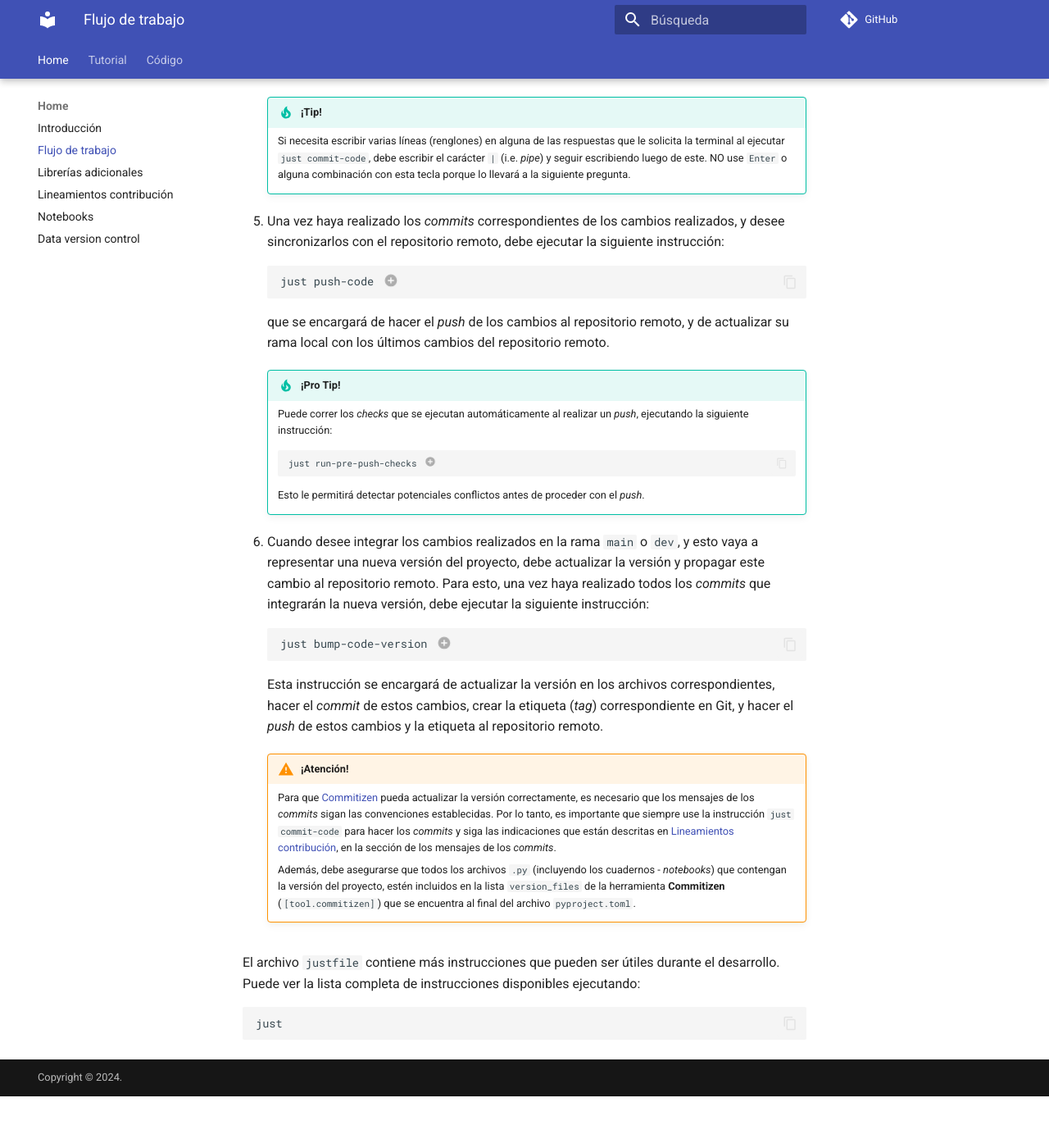
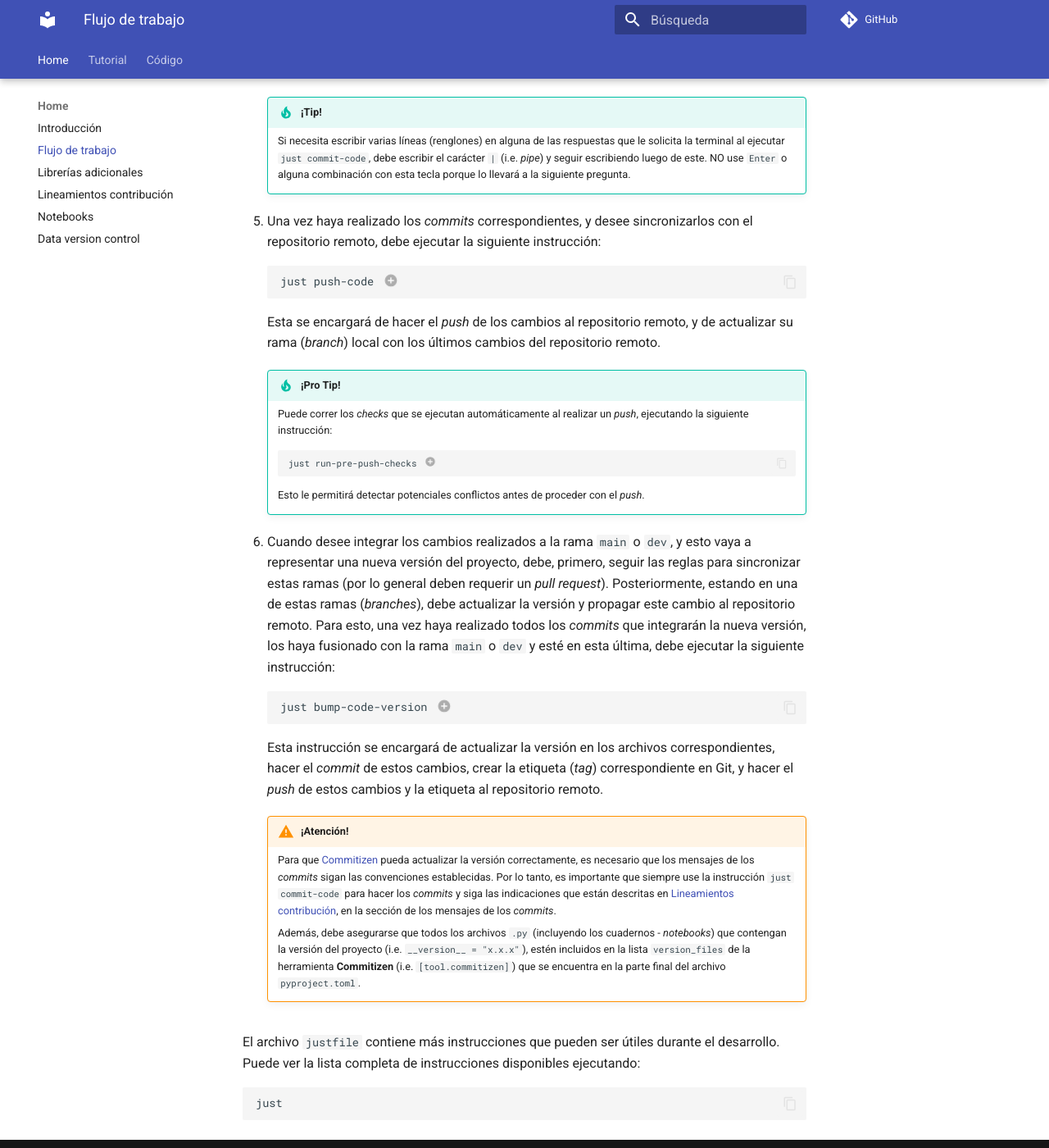
Before and after one commit to alejpelo/plantilla-proyecto-python, an MkDocs documentation site: the page built from docs/otros/flujo.md, in a window 1280 px wide and 1400 px high, scrolled down 1448 px. Shown: the whole window at 82% size. Built offline with MkDocs 1.6.1 and Material for MkDocs 9.7.7, drawn with Linux system fonts in a browser that asks for light colours; comment, search, counter and statistics services are not loaded; before the commit the page ends 2785 px from its top, so only the background shows below that; some of the changed text lies outside the part shown.

Commit message:
docs: mejora explicaciones de flujo de trabajo y data version control

````diff
--- a/docs/otros/flujo.md
+++ b/docs/otros/flujo.md
@@ -1,24 +1,24 @@
 # Flujo de trabajo al desarrollar
 
-En el proyecto se implementan funcionalidades que facilitan el desarrollo. Estas promueven la colaboración, el control de versiones, la integración continua y el despliegue continuo pero requieren que los desarrolladores sigan un flujo de trabajo específico y realicen ciertas tareas de manera rutinaria.
+En el proyecto están implementadas funcionalidades que facilitan el desarrollo. Estas promueven la colaboración, el control de versiones, la integración continua y el despliegue continuo, pero requieren que los desarrolladores sigan un flujo de trabajo específico y realicen ciertas tareas de manera rutinaria.
 
-La herramienta principal para ejecutar estas tareas de forma sencilla es [**just**](https://github.com/casey/just), que se indica como prerrequisito en la sección [Uso](../index.md#uso) de la introducción.
+La herramienta principal para ejecutar estas tareas de forma sencilla es [**just**](https://github.com/casey/just), que se indica como prerrequisito en el capítulo [Uso](../index.md#uso) de la introducción de la documentación.
 
-A continuación se describe el flujo de trabajo recomendado para trabajar en proyecto de manera efectiva:
+A continuación se describe el flujo de trabajo recomendado para trabajar en el proyecto de manera efectiva:
 
 1. Es recomendable que de manera periódica (e.g., al iniciar su jornada de trabajo, o al finalizarla), ejecute la instrucción:
 
-    ```bash
+    ```sh
     just update-code # (1)!
     ```
 
     1. También puede usar la versión abreviada: `just u`.
 
-    que se encargará de actualizar su rama local con los últimos cambios del repositorio remoto.
+    Esta se encargará de actualizar su repositorio **Git** local con los últimos cambios del repositorio remoto.
 
 2. Antes de iniciar cualquier desarrollo nuevo, debe crear una nueva rama (_branch_) a partir de la rama `dev` o `main`, usando la instrucción (se recomienda consultar la sección [Lineamientos contribución](./lineamientos.md) para obtener más información y detalles sobre la estructura de las ramas (_branches_)):
 
-    ```bash
+    ```sh
     just create-branch <nombre-nueva-rama> <nombre-rama-original> # (1)!
     ```
 
@@ -26,12 +26,12 @@
 
     Por ejemplo, para crear una nueva rama llamada `feature/nueva-funcionalidad` a partir de la rama `dev`, debe ejecutar: `just create-branch "feature/nueva-funcionalidad" "dev"`.
 
-3. En la nueva rama (_branch_), empiece a realizar ajustes o adiciones en el código y/o los datos. Recuerde que si desea versionar los datos, la recomendación es seguir las instrucciones indicadas en página [_Data version control_](dvc.md).
+3. En la nueva rama (_branch_), empiece a realizar ajustes o adiciones en el código y/o los datos. Recuerde que si desea versionar los datos, la recomendación es seguir las instrucciones indicadas en la página [_Data version control_](dvc.md).
 
     !!! tip "¡Pro Tip!"
         Puede correr los _checks_ que se ejecutan automáticamente al realizar un _commit_, ejecutando la siguiente instrucción:
 
-        ```bash
+        ```sh
         just run-pre-commit-checks # (1)!
         ```
 
@@ -41,13 +41,13 @@
 
 4. En la medida en que vaya produciendo, o modificando archivos, (e.g., código, cuadernos, datos, documentación, etc.), debe ir haciendo el respectivo versionamiento. Para esto, además de agregar los archivos nuevos o modificados al área de preparación (_staging area_), bien sea usando la interfaz de su editor de código, o usando la instrucción:
 
-    ```bash
+    ```sh
     git add <archivo1> <archivo2> ...
     ```
 
     debe realizar el _commit_ correspondiente con un mensaje descriptivo de los cambios realizados, usando la instrucción:
 
-    ```bash
+    ```sh
     just commit-code # (1)!
     ```
 
@@ -58,20 +58,20 @@
     !!! tip "¡Tip!"
         Si necesita escribir varias líneas (renglones) en alguna de las respuestas que le solicita la terminal al ejecutar `just commit-code`, debe escribir el carácter `|` (i.e. _pipe_) y seguir escribiendo luego de este. NO use `Enter` o alguna combinación con esta tecla porque lo llevará a la siguiente pregunta.
 
-5. Una vez haya realizado los _commits_ correspondientes de los cambios realizados, y desee sincronizarlos con el repositorio remoto, debe ejecutar la siguiente instrucción:
+5. Una vez haya realizado los _commits_ correspondientes, y desee sincronizarlos con el repositorio remoto, debe ejecutar la siguiente instrucción:
 
-    ```bash
+    ```sh
     just push-code # (1)!
     ```
 
     1. También puede usar la versión abreviada: `just p`.
 
-    que se encargará de hacer el _push_ de los cambios al repositorio remoto, y de actualizar su rama local con los últimos cambios del repositorio remoto.
+    Esta se encargará de hacer el _push_ de los cambios al repositorio remoto, y de actualizar su rama (_branch_) local con los últimos cambios del repositorio remoto.
 
     !!! tip "¡Pro Tip!"
         Puede correr los _checks_ que se ejecutan automáticamente al realizar un _push_, ejecutando la siguiente instrucción:
 
-        ```bash
+        ```sh
         just run-pre-push-checks # (1)!
         ```
 
@@ -79,9 +79,9 @@
 
         Esto le permitirá detectar potenciales conflictos antes de proceder con el _push_.
 
-6. Cuando desee integrar los cambios realizados en la rama `main` o `dev`, y esto vaya a representar una nueva versión del proyecto, debe actualizar la versión y propagar este cambio al repositorio remoto. Para esto, una vez haya realizado todos los _commits_ que integrarán la nueva versión, debe ejecutar la siguiente instrucción:
+6. Cuando desee integrar los cambios realizados a la rama `main` o `dev`, y esto vaya a representar una nueva versión del proyecto, debe, primero, seguir las reglas para sincronizar estas ramas (por lo general deben requerir un _pull request_). Posteriormente, estando en una de estas ramas (_branches_), debe actualizar la versión y propagar este cambio al repositorio remoto. Para esto, una vez haya realizado todos los _commits_ que integrarán la nueva versión, los haya fusionado con la rama `main` o `dev` y esté en esta última, debe ejecutar la siguiente instrucción:
 
-    ```bash
+    ```sh
     just bump-code-version # (1)!
     ```
 
@@ -92,10 +92,10 @@
     !!! warning "¡Atención!"
         Para que [Commitizen](https://commitizen-tools.github.io/commitizen/) pueda actualizar la versión correctamente, es necesario que los mensajes de los _commits_ sigan las convenciones establecidas. Por lo tanto, es importante que siempre use la instrucción `just commit-code` para hacer los _commits_ y siga las indicaciones que están descritas en [Lineamientos contribución](./lineamientos.md#mensaje-commits), en la sección de los mensajes de los _commits_.
 
-        Además, debe asegurarse que todos los archivos `.py` (incluyendo los cuadernos - _notebooks_) que contengan la versión del proyecto, estén incluidos en la lista `version_files` de la herramienta **Commitizen** (`[tool.commitizen]`) que se encuentra al final del archivo `pyproject.toml`.
+        Además, debe asegurarse que todos los archivos `.py` (incluyendo los cuadernos - _notebooks_) que contengan la versión del proyecto (i.e. `__version__ = "x.x.x"`), estén incluidos en la lista `version_files` de la herramienta **Commitizen** (i.e. `[tool.commitizen]`) que se encuentra en la parte final del archivo `pyproject.toml`.
 
 El archivo `justfile` contiene más instrucciones que pueden ser útiles durante el desarrollo. Puede ver la lista completa de instrucciones disponibles ejecutando:
 
-```bash
+```sh
 just
 ```
````
Also changed, not shown: docs/otros/dvc.md (+79 -29 lines).
